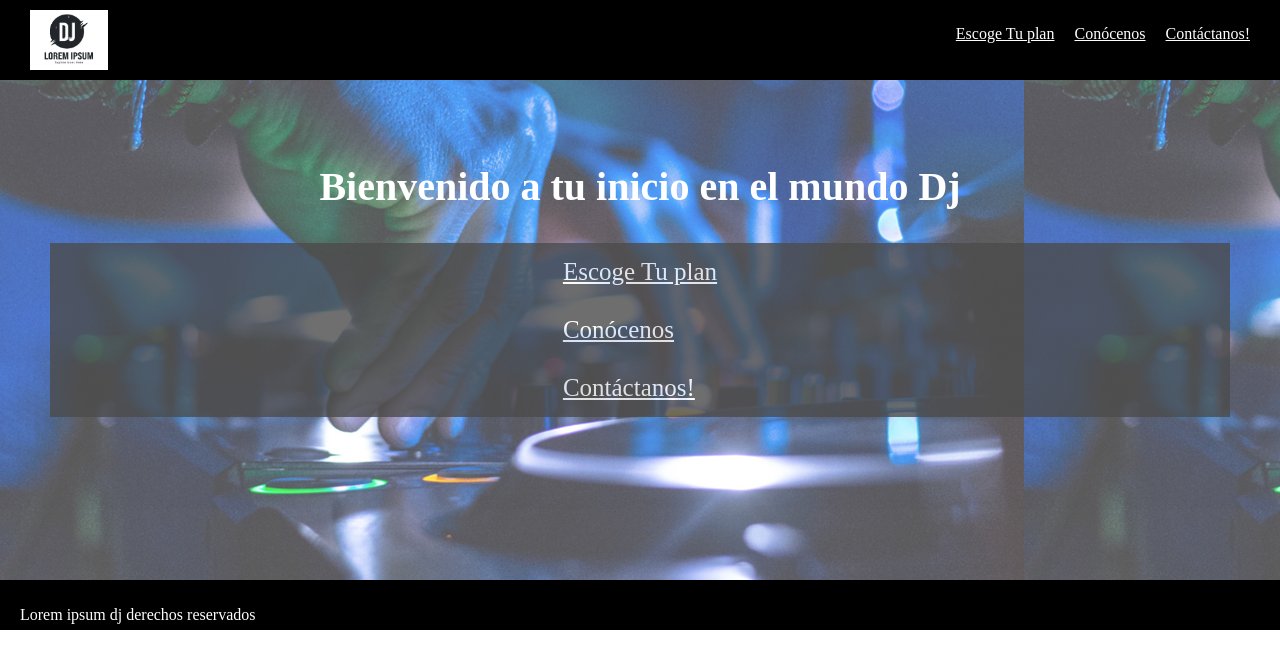
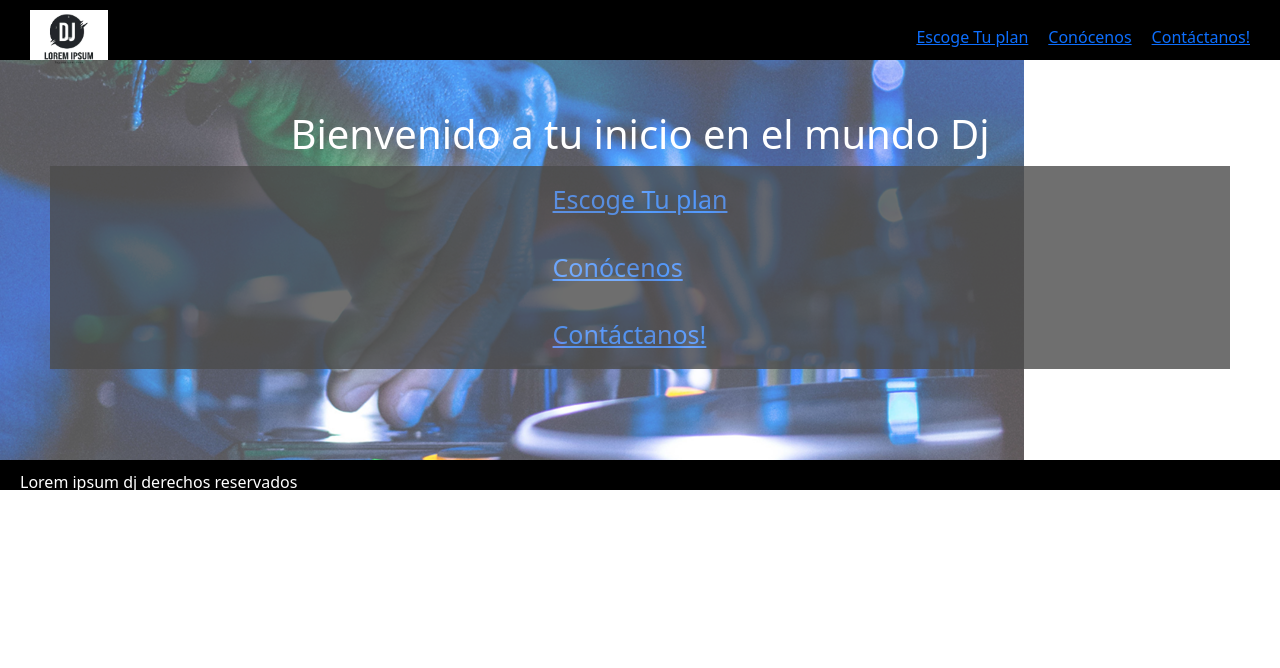
Before and after one commit to Angellochp/Clasesdj2, a plain HTML site: page index.html in a window 1280 px wide. Drawn offline with Linux system fonts and the light colour scheme.

Commit message:
agregando bootstrap

```diff
--- a/index.html
+++ b/index.html
@@ -9,6 +9,7 @@
 
 	</style>
 	<link rel="stylesheet" href="style.css">
+	<link rel="stylesheet" href="./css/bootstrap.min.css">
 </head>
 <body>
 
--- a/style.css
+++ b/style.css
@@ -64,6 +64,7 @@ nav li{
 .homeimg{
 	opacity: 0.7;
 	background-image: url(media/home.png);
+	background-repeat: no-repeat;
 	color: white;
 	height: 400px;
 	padding: 50px;
```
Also changed, not shown: aboutus2.0.html (+1 -0 lines), contactus2.0.html (+1 -0 lines), contactus22.0.html (+1 -0 lines), ourplans2.0.html (+1 -0 lines), 1 other file.
